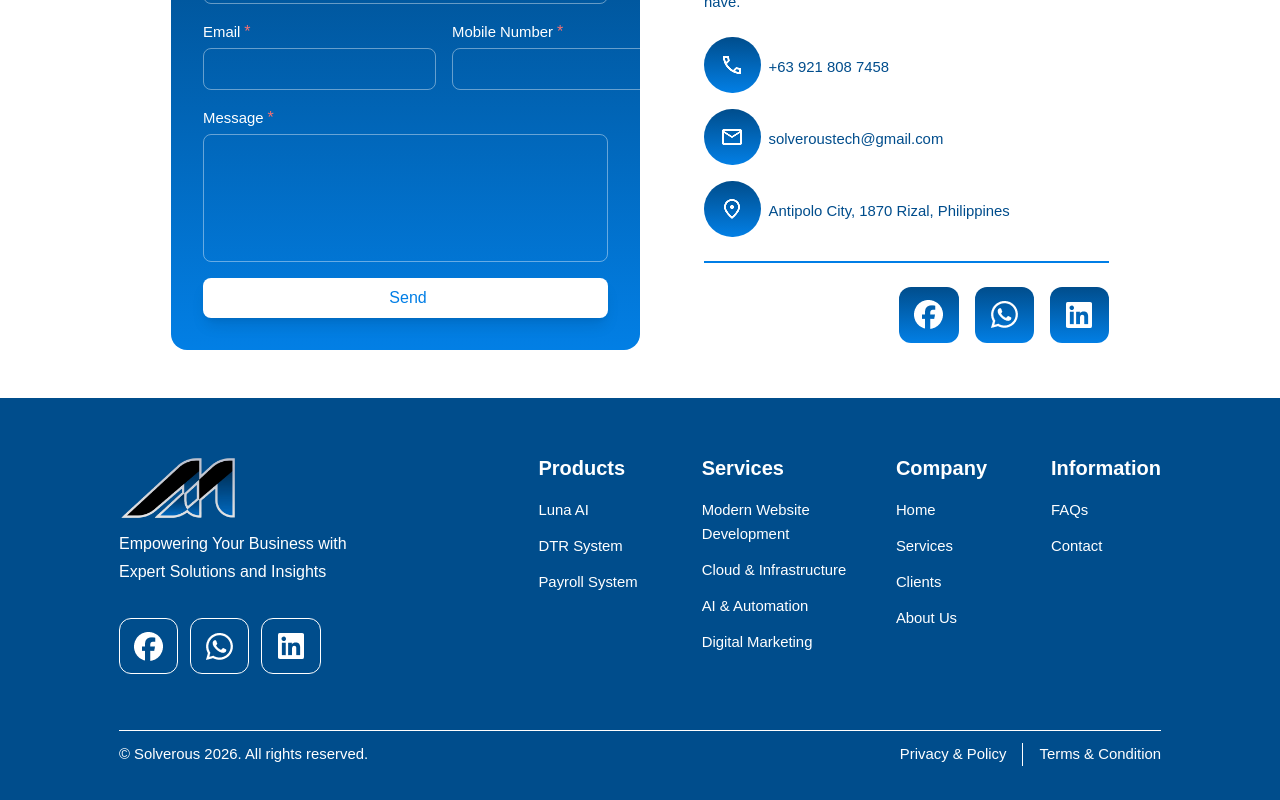
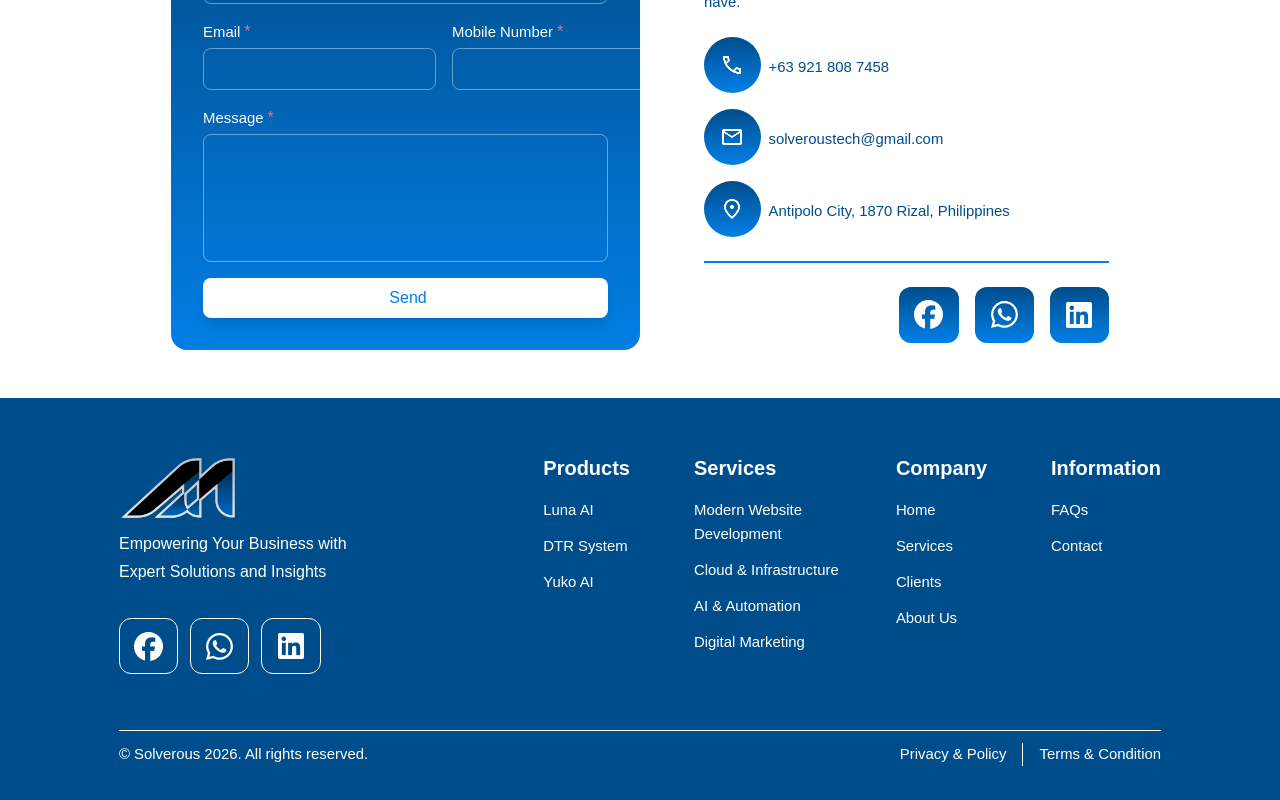
Before and after one commit to SolverousTech/SolverousWebsite, a React (Create React App) app in the folder solverouswebsite/: page / in a window 1280 px wide. Shown: the part 5078-5878 px from the top of the page. Built offline with nearby package versions, Linux system fonts and the light colour scheme.

Commit message:
changed products link

```diff
--- a/solverouswebsite/src/components/Footer/footer.js
+++ b/solverouswebsite/src/components/Footer/footer.js
@@ -30,7 +30,7 @@
                             <ul className="space-y-3">
                                 <li><a href="https://luna.solverous.com/" target="_blank" rel="noopener noreferrer" className="hover:underline p_blue_bg">Luna AI</a></li>
                                 <li><span className='p_blue_bg'>DTR System</span></li>
-                                <li><span className='p_blue_bg'>Payroll System</span></li>
+                                <li><a href="https://yukoai-d9c63.web.app/" target="_blank" rel="noopener noreferrer" className='p_blue_bg'>Yuko AI</a></li>
                             </ul>
                         </div>
                         {/* SERVICES LINK */}
```
